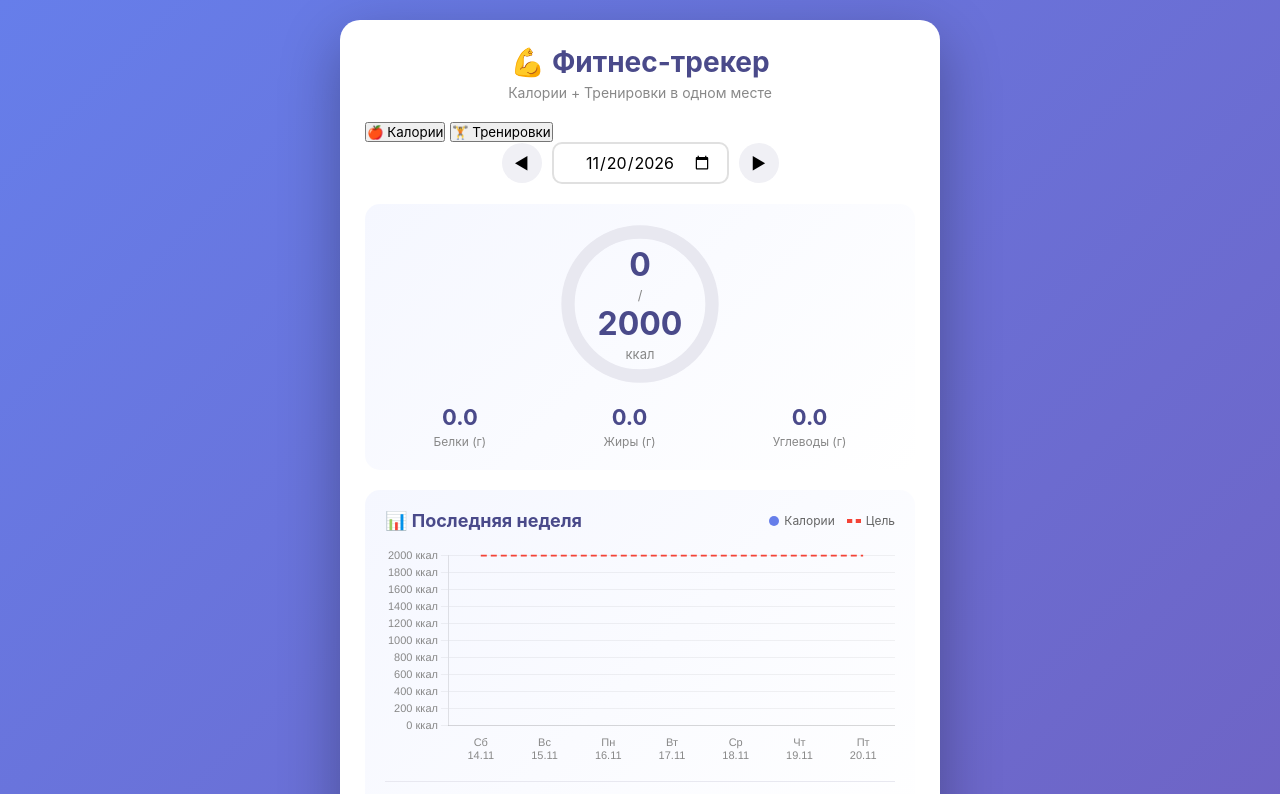
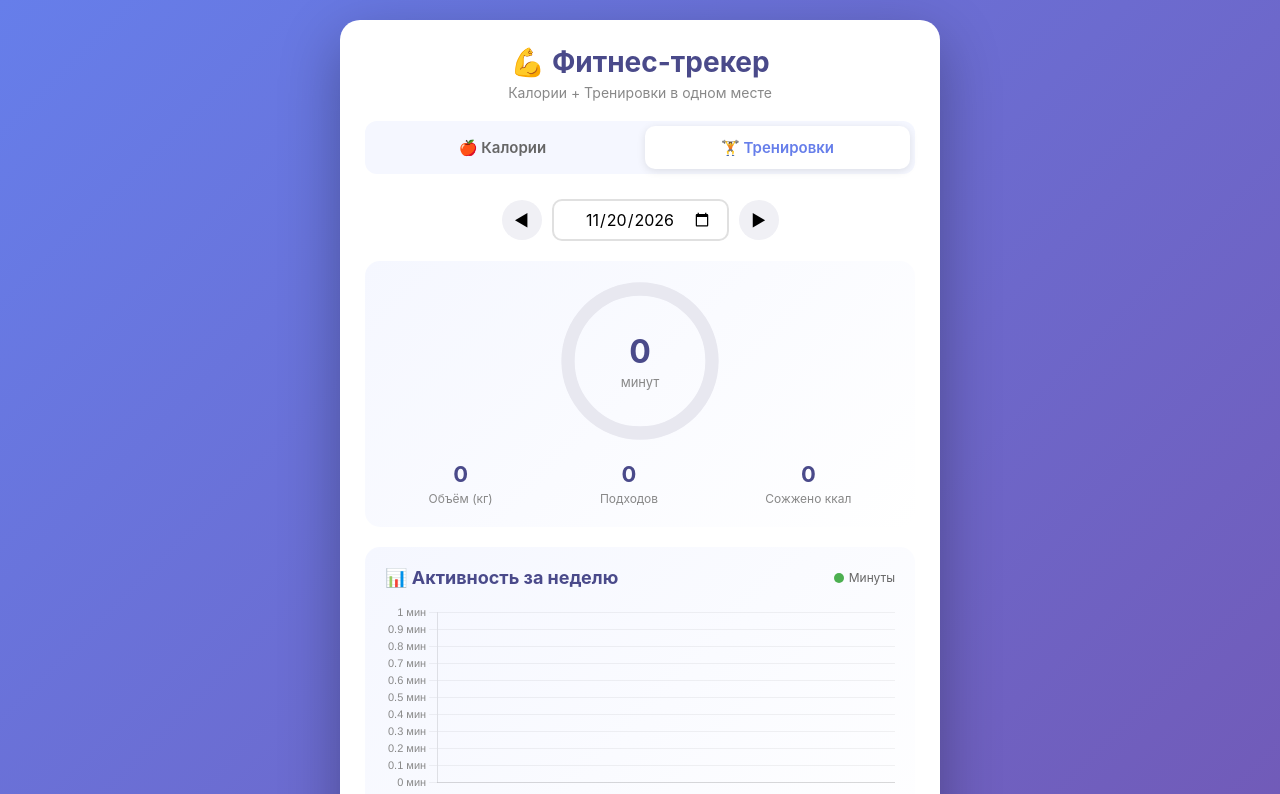
Before and after one commit to WildEndured/MFT, a plain HTML site: page index.html in a window 1280 px wide. Both pictures are taken after a click on the button "🏋️ Тренировки". Shown: the top 794 px of the page. Drawn offline with nearby package versions, Linux system fonts and the light colour scheme.

Commit message:
Update style.css

```diff
--- a/style.css
+++ b/style.css
@@ -35,6 +35,44 @@ header h1 {
   margin-top: 5px;
 }
 
+/* Главная навигация */
+.main-nav {
+  display: flex;
+  gap: 10px;
+  margin-bottom: 25px;
+  background: #f5f7ff;
+  padding: 5px;
+  border-radius: 12px;
+}
+.main-tab {
+  flex: 1;
+  padding: 12px;
+  border: none;
+  background: transparent;
+  border-radius: 10px;
+  font-size: 15px;
+  font-weight: 600;
+  cursor: pointer;
+  transition: 0.2s;
+  color: #666;
+}
+.main-tab.active {
+  background: white;
+  color: #667eea;
+  box-shadow: 0 2px 8px rgba(0,0,0,0.1);
+}
+.main-tab:hover:not(.active) {
+  background: rgba(255,255,255,0.5);
+}
+
+/* Секции */
+.section {
+  display: none;
+}
+.section.active {
+  display: block;
+}
+
 /* Дата */
 .date-bar {
   display: flex;
@@ -62,7 +100,7 @@ header h1 {
 }
 .icon-btn:hover { background: #d8d8e8; }
 
-/* Сводка */
+/* Сводка калорий */
 .summary {
   display: flex;
   flex-direction: column;
@@ -73,38 +111,38 @@ header h1 {
   border-radius: 15px;
   margin-bottom: 20px;
 }
-.calories-circle {
+.calories-circle, .workout-circle {
   position: relative;
   width: 160px;
   height: 160px;
 }
-.calories-circle svg {
+.calories-circle svg, .workout-circle svg {
   transform: rotate(-90deg);
   width: 100%;
   height: 100%;
 }
-.calories-circle circle {
+.calories-circle circle, .workout-circle circle {
   fill: none;
   stroke-width: 10;
 }
-.calories-circle .bg { stroke: #e8e8f0; }
-.calories-circle .progress {
+.calories-circle .bg, .workout-circle .bg { stroke: #e8e8f0; }
+.calories-circle .progress, .workout-circle .progress {
   stroke-linecap: round;
   transition: stroke-dashoffset 0.5s ease;
 }
-.calories-text {
+.calories-text, .workout-text {
   position: absolute;
   top: 50%; left: 50%;
   transform: translate(-50%, -50%);
   text-align: center;
 }
-.calories-text span {
+.calories-text span, .workout-text span {
   display: block;
   font-size: 32px;
   font-weight: bold;
   color: #4a4a8a;
 }
-.calories-text small {
+.calories-text small, .workout-text small {
   color: #888;
   font-size: 13px;
 }
@@ -129,7 +167,28 @@ header h1 {
   color: #888;
 }
 
-/* 📊 График */
+/* Сводка тренировок */
+.workout-stats {
+  display: flex;
+  gap: 20px;
+  justify-content: space-around;
+  width: 100%;
+}
+.workout-stat {
+  text-align: center;
+}
+.workout-stat-value {
+  display: block;
+  font-size: 22px;
+  font-weight: bold;
+  color: #4a4a8a;
+}
+.workout-stat-label {
+  font-size: 12px;
+  color: #888;
+}
+
+/* Графики */
 .chart-section {
   background: linear-gradient(135deg, #f5f7ff, #fff);
   border-radius: 15px;
@@ -165,6 +224,7 @@ header h1 {
   display: inline-block;
 }
 .dot-cal { background: #667eea; }
+.dot-workout { background: #4caf50; }
 .dot-goal {
   background: transparent;
   border: 2px dashed #f44336;
@@ -199,7 +259,7 @@ header h1 {
   margin-top: 2px;
 }
 
-/* Форма */
+/* Формы */
 section { margin-bottom: 20px; }
 h2 {
   font-size: 18px;
@@ -260,7 +320,7 @@ h3 {
 }
 .danger-btn:hover { background: #ffc8c8; }
 
-/* Быстрые продукты */
+/* Быстрые добавления */
 .quick-list {
   display: flex;
   flex-wrap: wrap;
@@ -280,11 +340,11 @@ h3 {
   color: white;
 }
 
-/* Список приёмов пищи */
-.meals-list ul {
+/* Списки */
+.meals-list ul, .exercises-list ul {
   list-style: none;
 }
-.meal-item {
+.meal-item, .exercise-item {
   display: flex;
   justify-content: space-between;
   align-items: center;
@@ -293,19 +353,19 @@ h3 {
   border-radius: 10px;
   margin-bottom: 8px;
 }
-.meal-info {
+.meal-info, .exercise-info {
   flex: 1;
 }
-.meal-name {
+.meal-name, .exercise-name {
   font-weight: 600;
   color: #333;
 }
-.meal-details {
+.meal-details, .exercise-details {
   font-size: 12px;
   color: #888;
   margin-top: 3px;
 }
-.meal-cal {
+.meal-cal, .exercise-volume {
   font-weight: bold;
   color: #667eea;
   margin-right: 10px;
@@ -357,9 +417,9 @@ footer {
 
 @media (max-width: 480px) {
   .inputs-row { grid-template-columns: repeat(2, 1fr); }
-  .macros { gap: 10px; }
-  .macro-value { font-size: 18px; }
+  .macros, .workout-stats { gap: 10px; }
+  .macro-value, .workout-stat-value { font-size: 18px; }
   .chart-wrapper { height: 180px; }
   .stat-value { font-size: 16px; }
   .chart-header { flex-direction: column; align-items: flex-start; }
-  }
+}
```
